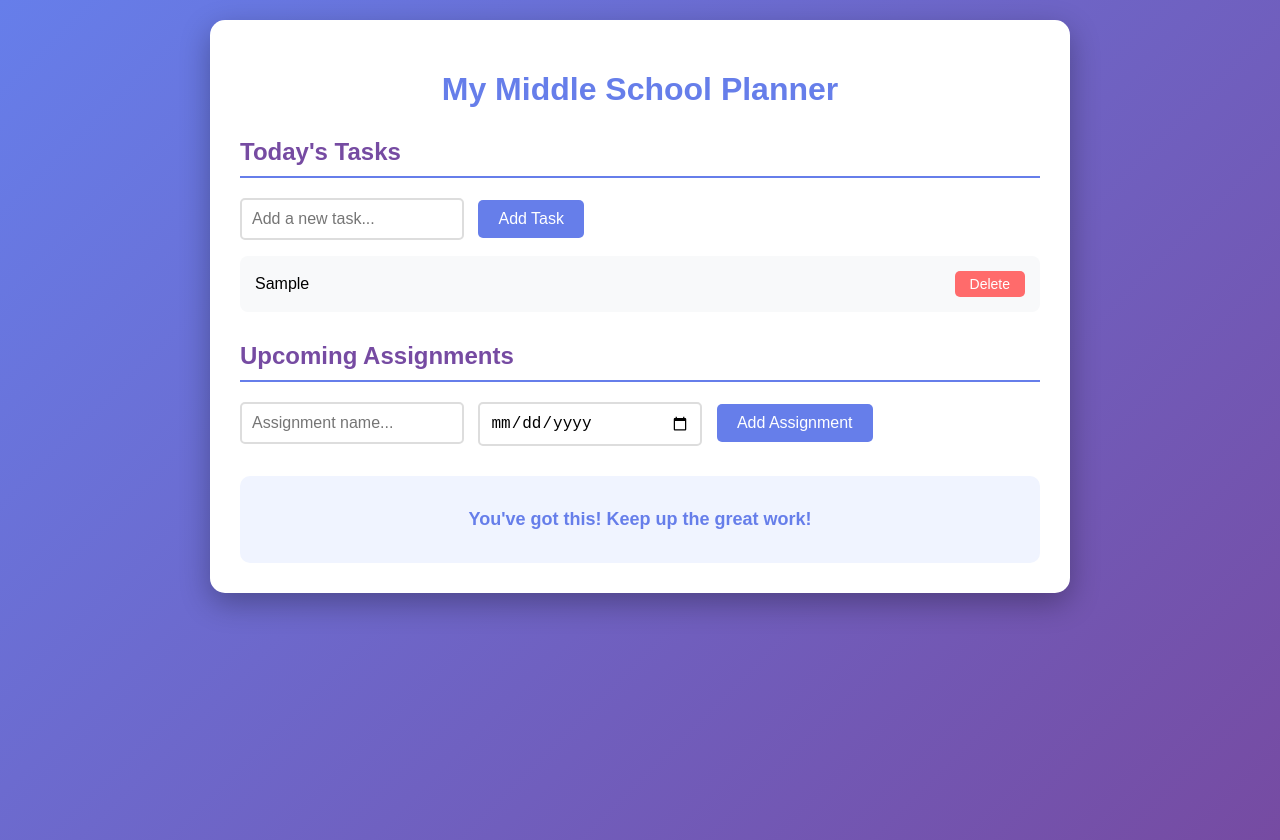
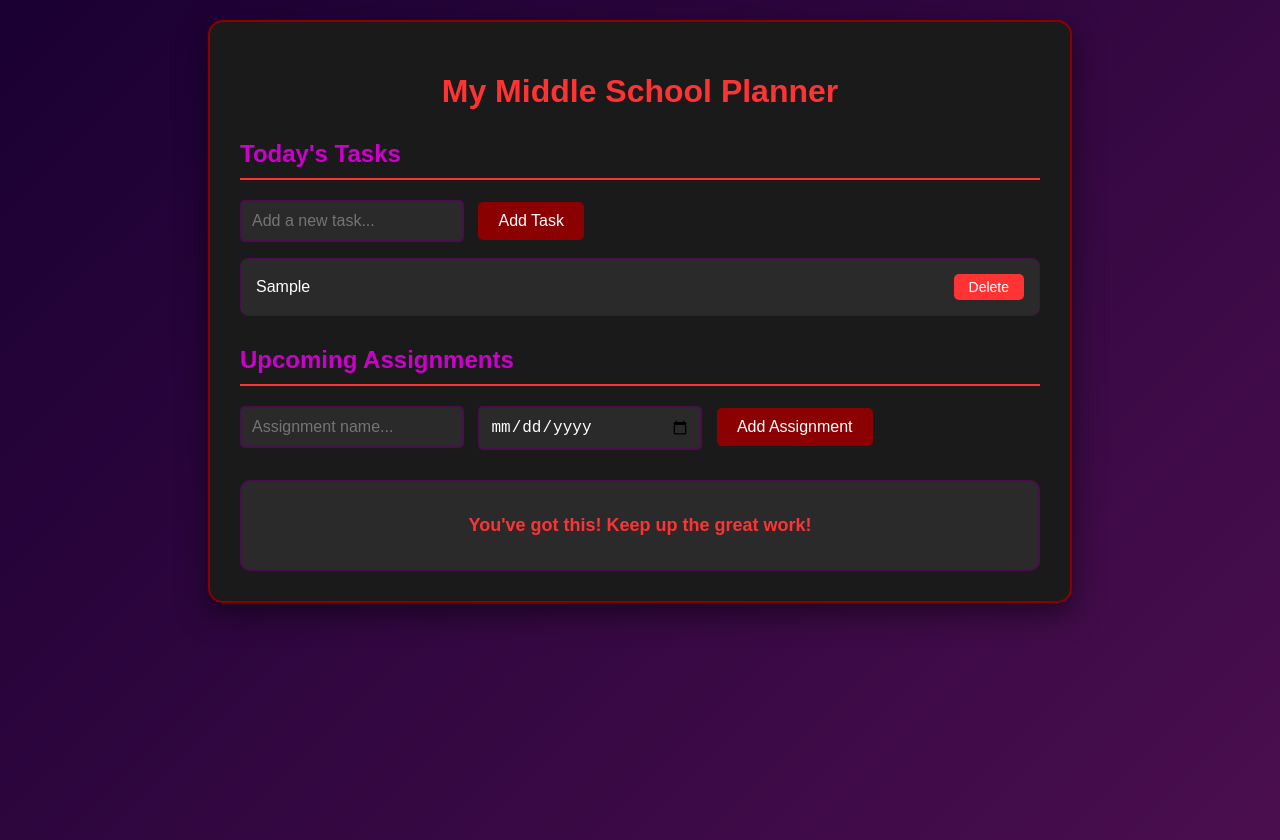
Before and after one commit to margo85/AeraClass, a plain HTML site: page index.html in a window 1280 px wide. Both pictures are taken after typing "Sample" into the empty fields and a click on the button "Add Task". Drawn offline with Linux system fonts and the light colour scheme.

Commit message:
Update style.css

```diff
--- a/style.css
+++ b/style.css
@@ -1,82 +1,106 @@
 body {
     font-family: Arial, sans-serif;
-    background: linear-gradient(135deg, #667eea 0%, #764ba2 100%);
+    background: linear-gradient(135deg, #1a0033 0%, #4a0e4e 100%);
     margin: 0;
     padding: 20px;
     min-height: 100vh;
 }
+
 .container {
     max-width: 800px;
     margin: 0 auto;
-    background: white;
+    background: #1a1a1a;
     padding: 30px;
     border-radius: 15px;
-    box-shadow: 0 10px 30px rgba(0,0,0,0.3);
+    box-shadow: 0 10px 30px rgba(0,0,0,0.5);
+    border: 2px solid #8b0000;
 }
+
 h1 {
-    color: #667eea;
+    color: #ff3333;
     text-align: center;
     margin-bottom: 30px;
 }
+
 h2 {
-    color: #764ba2;
-    border-bottom: 2px solid #667eea;
+    color: #cc00cc;
+    border-bottom: 2px solid #ff3333;
     padding-bottom: 10px;
 }
+
 .planner-section {
     margin-bottom: 30px;
 }
+
 input[type="text"], input[type="date"] {
     padding: 10px;
-    border: 2px solid #ddd;
+    border: 2px solid #4a0e4e;
     border-radius: 5px;
     font-size: 16px;
     margin-right: 10px;
     width: 200px;
+    background: #2a2a2a;
+    color: white;
 }
+
+input[type="text"]:focus, input[type="date"]:focus {
+    outline: none;
+    border-color: #ff3333;
+}
+
 button {
     padding: 10px 20px;
-    background: #667eea;
+    background: #8b0000;
     color: white;
     border: none;
     border-radius: 5px;
     cursor: pointer;
     font-size: 16px;
 }
+
 button:hover {
-    background: #764ba2;
+    background: #cc00cc;
 }
+
 ul {
     list-style: none;
     padding: 0;
 }
+
 li {
-    background: #f8f9fa;
+    background: #2a2a2a;
     padding: 15px;
     margin: 10px 0;
     border-radius: 8px;
     display: flex;
     justify-content: space-between;
     align-items: center;
+    border: 1px solid #4a0e4e;
+    color: white;
 }
+
 .delete-btn {
-    background: #ff6b6b;
+    background: #ff3333;
     padding: 5px 15px;
     font-size: 14px;
 }
+
 .delete-btn:hover {
-    background: #ee5a52;
+    background: #cc0000;
 }
+
 .motivation {
     text-align: center;
     font-size: 18px;
-    color: #667eea;
+    color: #ff3333;
     font-weight: bold;
     margin-top: 30px;
     padding: 15px;
-    background: #f0f4ff;
+    background: #2a2a2a;
     border-radius: 10px;
+    border: 2px solid #4a0e4e;
 }
+
 .completed {
     text-decoration: line-through;
     opacity: 0.6;
```
